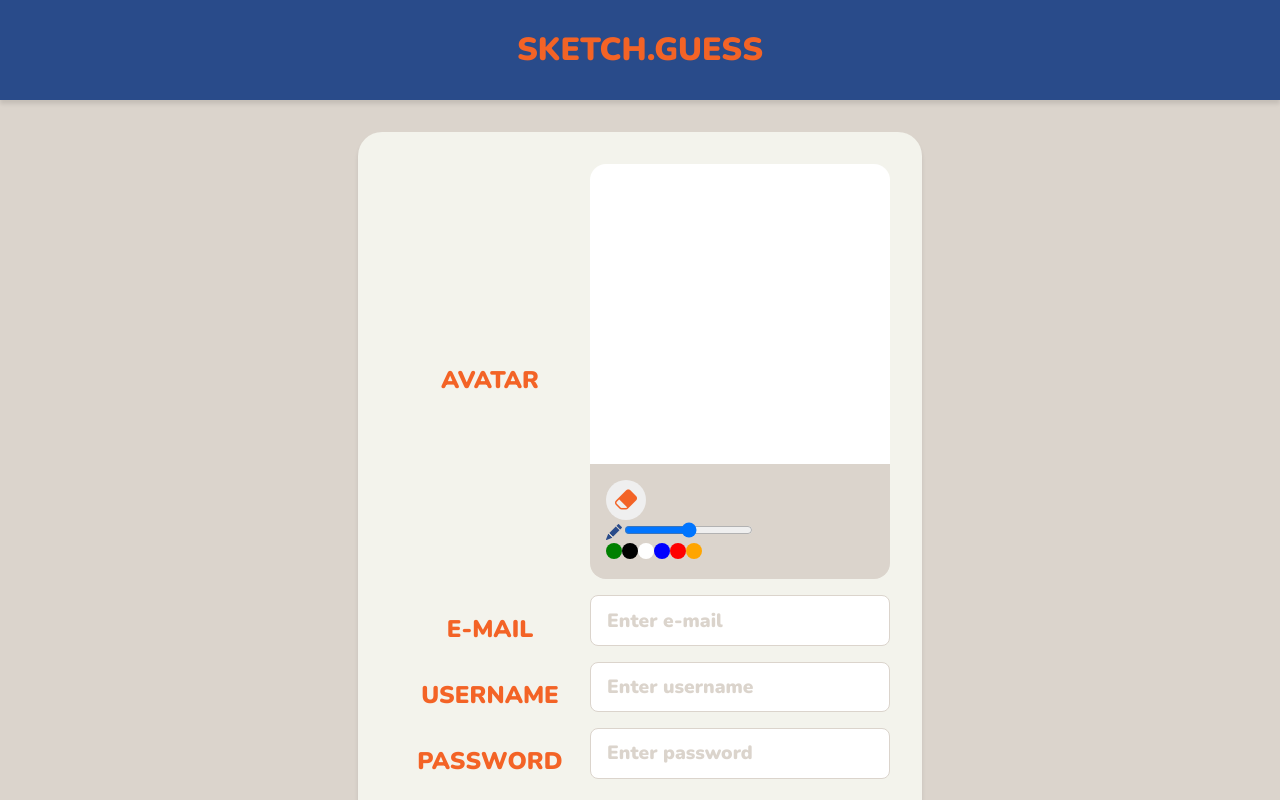
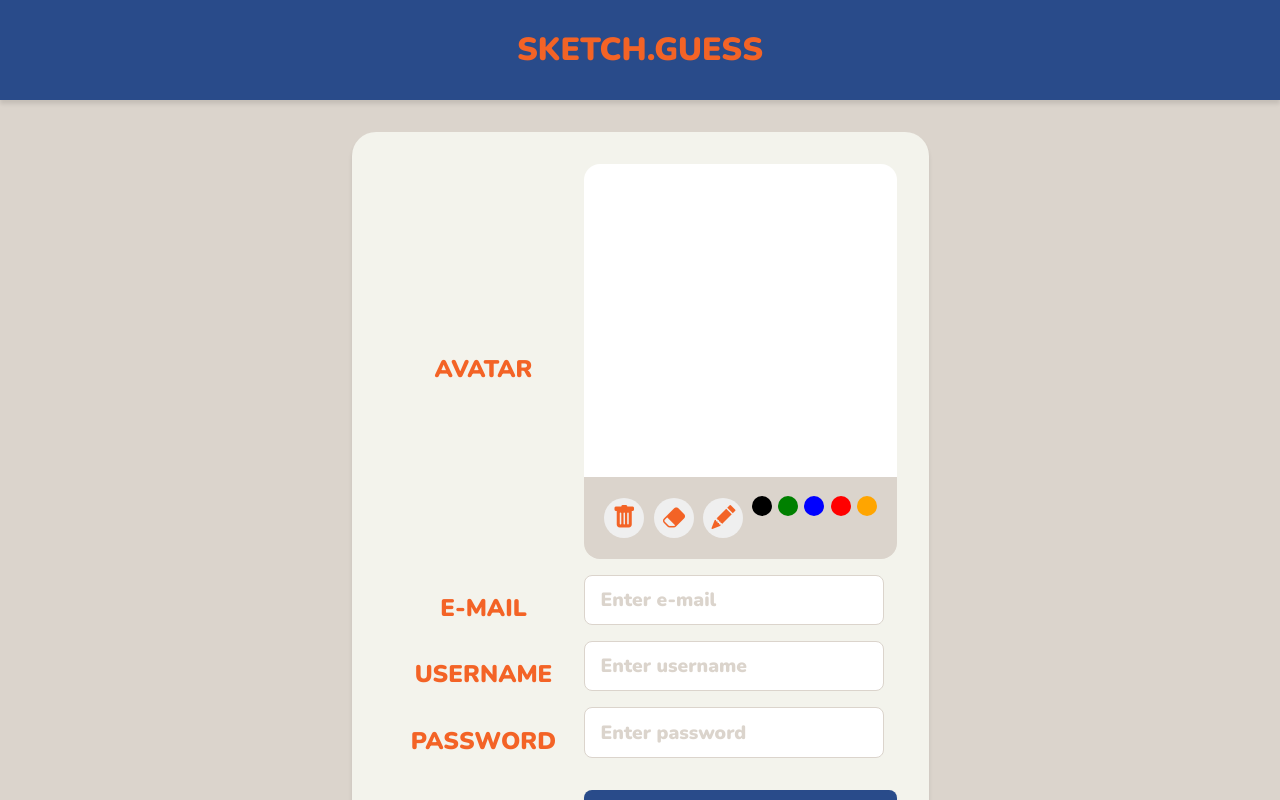
Before and after one commit to 99patricia/Guess-a-Sketch, a React (Create React App) app in the folder client/: page /register in a window 1280 px wide. Shown: the top 800 px of the page. Built offline with nearby package versions, Linux system fonts and the light colour scheme; no server answers.

Commit message:
initial styling of toolbar

```diff
--- a/client/src/components/Canvas.jsx
+++ b/client/src/components/Canvas.jsx
@@ -24,6 +24,10 @@ const StyledCanvas = styled.canvas`
 `;
 
 const Canvas = React.forwardRef((props, ref) => {
+    // Clear pen size and color when canvas is first rendered
+    localStorage.setItem("penSize", 10);
+    localStorage.setItem("penColor", "black");
+
     const canvasRef = ref;
     const { gameData, isDrawing, word, sendToSocket } = {
         ...props,
@@ -104,7 +108,7 @@ const Canvas = React.forwardRef((props, ref) => {
             if (!drawing) return;
             drawing = false;
             if (canDraw === false) return;
-            const penSize = localStorage.getItem("penSize") || 5;
+            const penSize = localStorage.getItem("penSize") || 10;
             const penColor = localStorage.getItem("penColor") || "black";
             // Draw the path from current coordinates to final mouse position
             draw(
--- a/client/src/components/Canvas/CanvasFooter.jsx
+++ b/client/src/components/Canvas/CanvasFooter.jsx
@@ -1,9 +1,8 @@
-import React, { useEffect, useRef } from "react";
+import React, { useEffect, useRef, useState } from "react";
 import styled from "styled-components";
 import { socket } from "service/socket";
 
 import { IconButton } from "components";
-import { Toolbar } from "components/Canvas/";
 
 const StyledCanvasFooter = styled.div`
     background-color: var(--beige);
@@ -13,9 +12,97 @@ const StyledCanvasFooter = styled.div`
     border-bottom-right-radius: 1rem;
 `;
 
+const StyledToolbar = styled.div`
+    display: grid;
+    grid-auto-flow: column;
+`;
+
+const StyledColor = styled.button`
+    width: 20px;
+    height: 20px;
+    margin: 0.2rem;
+    border-radius: 100%;
+    border: none;
+    cursor: pointer;
+    background-color: ${(props) => props.color};
+`;
+
+const StyledRangeInputContainer = styled.div`
+    background-color: var(--beige);
+    border-radius: 0.5rem;
+    display: flex;
+    align-items: center;
+    padding: 1rem 0.5rem;
+    height: 30px;
+    margin-top: -120px;
+    position: absolute;
+    box-shadow: 0px 4px 4px rgba(0, 0, 0, 0.1);
+`;
+
+const StyledRangeInput = styled.input`
+    -webkit-appearance: none;
+
+    width: 100%;
+    height: 5px;
+    border-radius: 5px;
+    background: var(--white);
+    outline: none;
+
+    ::-webkit-slider-thumb {
+        -webkit-appearance: none;
+        appearance: none;
+
+        width: ${(props) => props.value}px;
+        height: ${(props) => props.value}px;
+        border-radius: 50%;
+        background: ${(props) => props.penColor};
+        cursor: pointer;
+    }
+
+    ::-moz-range-thumb {
+        width: ${(props) => props.value}px;
+        height: ${(props) => props.value}px;
+        border-radius: 50%;
+        background: ${(props) => props.penColor};
+        cursor: pointer;
+    }
+`;
+
 function CanvasFooter(props) {
+    const [penSize, setPenSize] = useState(10);
+    const [penColor, setPenColor] = useState("black");
+    const [showPenSize, setShowPenSize] = useState();
+
     const { canvasRef, sendToSocket, isDrawing } = { ...props };
     const clearButtonRef = useRef();
+
+    const handleChangePenSize = (e) => {
+        e.preventDefault();
+        setPenSize(e.target.value);
+        localStorage.setItem("penSize", e.target.value);
+    };
+
+    const handleChangeColor = (e) => {
+        e.preventDefault();
+        setPenColor(e.target.getAttribute("color"));
+        localStorage.setItem("penColor", e.target.getAttribute("color"));
+    };
+
+    const handlePenTool = (e) => {
+        e.preventDefault();
+        if (penColor === "white") {
+            setPenColor("black");
+            localStorage.setItem("penColor", "black");
+        }
+        setShowPenSize(!showPenSize);
+    };
+
+    const handleEraserTool = (e) => {
+        e.preventDefault();
+        setPenColor("white");
+        localStorage.setItem("penColor", "white");
+        setShowPenSize(!showPenSize);
+    };
 
     useEffect(() => {
         const canvas = canvasRef.current;
@@ -37,7 +124,7 @@ function CanvasFooter(props) {
         };
 
         clearButton.addEventListener("click", handleClearCanvas);
-
+        canvas.addEventListener("click", () => setShowPenSize(false));
         // If we receive clear-canvas from socket, clear the canvas
         if (sendToSocket) {
             socket.off("clear-canvas");
@@ -50,8 +137,42 @@ function CanvasFooter(props) {
 
     return (
         <StyledCanvasFooter>
-            <IconButton ref={clearButtonRef} iconClassName="bi-eraser-fill" />
-            <Toolbar />
+            <StyledToolbar>
+                <div>
+                    <IconButton
+                        ref={clearButtonRef}
+                        iconClassName="bi-trash-fill"
+                    />
+                    <IconButton
+                        iconClassName="bi-eraser-fill"
+                        onClick={handleEraserTool}
+                    />
+                    <IconButton
+                        iconClassName="bi-pencil-fill"
+                        onClick={handlePenTool}
+                    />
+                    {showPenSize && (
+                        <StyledRangeInputContainer>
+                            <StyledRangeInput
+                                penColor={penColor}
+                                min={10}
+                                max={50}
+                                step={10}
+                                value={penSize}
+                                onChange={handleChangePenSize}
+                                type="range"
+                            />
+                        </StyledRangeInputContainer>
+                    )}
+                </div>
+                <div>
+                    <StyledColor color="black" onClick={handleChangeColor} />
+                    <StyledColor color="green" onClick={handleChangeColor} />
+                    <StyledColor color="blue" onClick={handleChangeColor} />
+                    <StyledColor color="red" onClick={handleChangeColor} />
+                    <StyledColor color="orange" onClick={handleChangeColor} />
+                </div>
+            </StyledToolbar>
         </StyledCanvasFooter>
     );
 }
--- a/client/src/components/Canvas/Toolbar.jsx
+++ b/client/src/components/Canvas/Toolbar.jsx
@@ -1,50 +1,133 @@
-import React, { useEffect, useRef } from "react";
+import { IconButton } from "components";
+import React, { useEffect, useRef, useState } from "react";
 import styled from "styled-components";
+import { socket } from "service/socket";
 
-const StyledToolbar = styled.div``;
+const StyledToolbar = styled.div`
+    display: flex;
+    justify-content: space-between;
+`;
 
 const StyledColor = styled.button`
-    width: 1rem;
-    height: 1rem;
+    width: 20px;
+    height: 20px;
+    margin: 0.2rem;
     border-radius: 100%;
     border: none;
     cursor: pointer;
     background-color: ${(props) => props.color};
 `;
 
+const StyledRangeInput = styled.input`
+    -webkit-appearance: none;
+
+    width: 100%;
+    height: 5px;
+    border-radius: 5px;
+    background: var(--white);
+    outline: none;
+
+    ::-webkit-slider-thumb {
+        -webkit-appearance: none;
+        appearance: none;
+
+        width: ${(props) => props.value}px;
+        height: ${(props) => props.value}px;
+        border-radius: 50%;
+        background: ${(props) => props.penColor};
+        cursor: pointer;
+    }
+
+    ::-moz-range-thumb {
+        width: ${(props) => props.value}px;
+        height: ${(props) => props.value}px;
+        border-radius: 50%;
+        background: ${(props) => props.penColor};
+        cursor: pointer;
+    }
+`;
+
 function Toolbar(props) {
-    const penSizeRef = useRef();
+    const [penSize, setPenSize] = useState(10);
+    const [penColor, setPenColor] = useState("black");
 
-    useEffect(() => {
-        const penSizeRange = penSizeRef.current;
+    const { canvasRef, sendToSocket, isDrawing } = { ...props };
+    const clearButtonRef = useRef();
 
-        penSizeRange.addEventListener("change", (e) => {
-            e.preventDefault();
-            localStorage.setItem("penSize", e.target.value);
-        });
-    }, []);
+    const handleChangePenSize = (e) => {
+        e.preventDefault();
+        setPenSize(e.target.value);
+        localStorage.setItem("penSize", e.target.value);
+    };
 
     const handleChangeColor = (e) => {
         e.preventDefault();
+        console.log(e.target);
+        setPenColor(e.target.getAttribute("color"));
         localStorage.setItem("penColor", e.target.getAttribute("color"));
     };
+
+    useEffect(() => {
+        const canvas = canvasRef.current;
+        const ctx = canvas.getContext("2d");
+        const clearButton = clearButtonRef.current;
+
+        const clearCanvas = () => {
+            ctx.clearRect(0, 0, canvas.width, canvas.height);
+        };
+
+        const handleClearCanvas = (e) => {
+            if (!isDrawing && sendToSocket) {
+                return;
+            }
+            e.preventDefault();
+            clearCanvas();
+            // Tell socket to clear the canvas
+            if (sendToSocket) socket.emit("clear-canvas");
+        };
+
+        clearButton.addEventListener("click", handleClearCanvas);
+
+        // If we receive clear-canvas from socket, clear the canvas
+        if (sendToSocket) {
+            socket.off("clear-canvas");
+            socket.on("clear-canvas", clearCanvas);
+        }
+        return () => {
+            clearButton.removeEventListener("click", handleClearCanvas);
+        };
+    }, [canvasRef, sendToSocket, isDrawing]);
 
     return (
         <StyledToolbar>
             <div>
+                <IconButton
+                    ref={clearButtonRef}
+                    iconClassName="bi-trash-fill"
+                />
+            </div>
+            <div>
+                <IconButton
+                    iconClassName="bi-eraser-fill"
+                    color="white"
+                    onClick={handleChangeColor}
+                />
+            </div>
+            <div>
                 <i className="bi bi-pencil-fill"></i>
-                <input
-                    min={5}
-                    max={25}
-                    step={5}
-                    ref={penSizeRef}
+                <StyledRangeInput
+                    penColor={penColor}
+                    min={10}
+                    max={50}
+                    step={10}
+                    value={penSize}
+                    onChange={handleChangePenSize}
                     type="range"
-                ></input>
+                />
             </div>
             <div>
                 <StyledColor color="green" onClick={handleChangeColor} />
                 <StyledColor color="black" onClick={handleChangeColor} />
-                <StyledColor color="white" onClick={handleChangeColor} />
                 <StyledColor color="blue" onClick={handleChangeColor} />
                 <StyledColor color="red" onClick={handleChangeColor} />
                 <StyledColor color="orange" onClick={handleChangeColor} />
--- a/client/src/components/IconButton.jsx
+++ b/client/src/components/IconButton.jsx
@@ -11,6 +11,7 @@ const StyledIconButton = styled.button`
     cursor: pointer;
     z-index: 3;
     position: relative;
+    margin: 0.3rem;
 `;
 
 const IconButton = React.forwardRef((props, ref) => {
--- a/client/src/components/SideDrawer.jsx
+++ b/client/src/components/SideDrawer.jsx
@@ -9,6 +9,7 @@ const StyledNavButton = styled(IconButton)`
     background-color: transparent;
     position: fixed;
     top: 30px;
+    margin: 0;
 
     transition: transform 0.3s ease-in-out;
     transform: ${(props) =>
```
